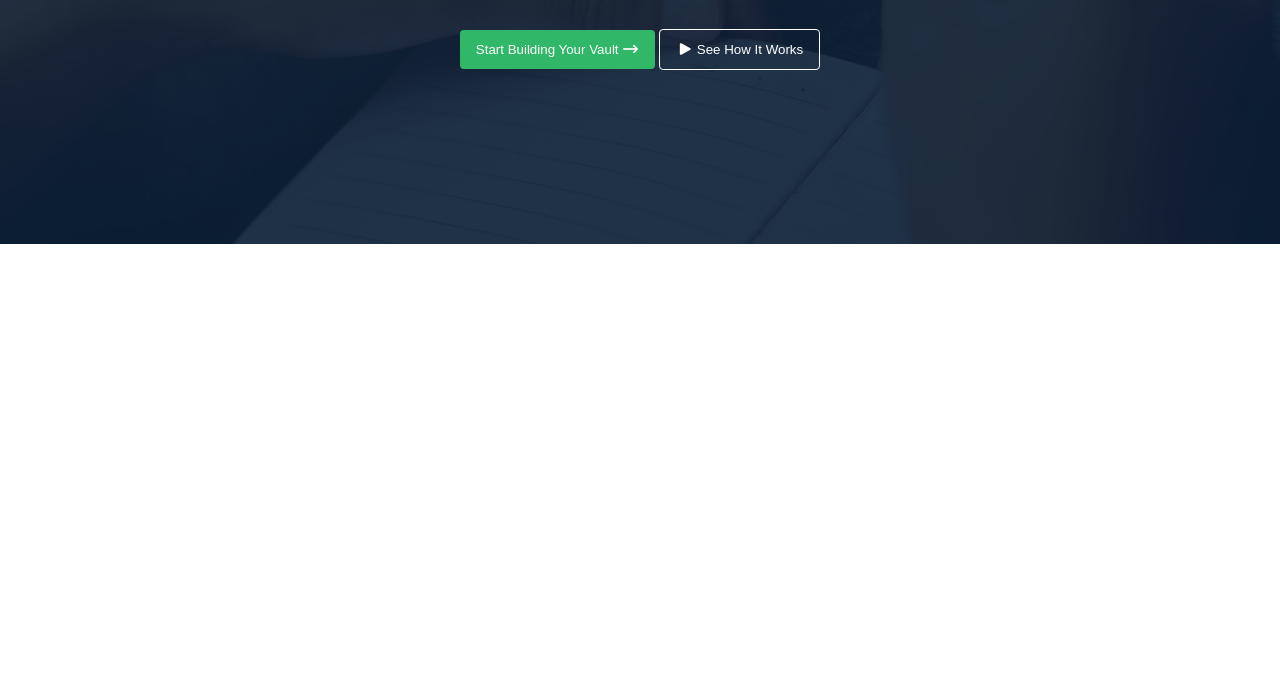
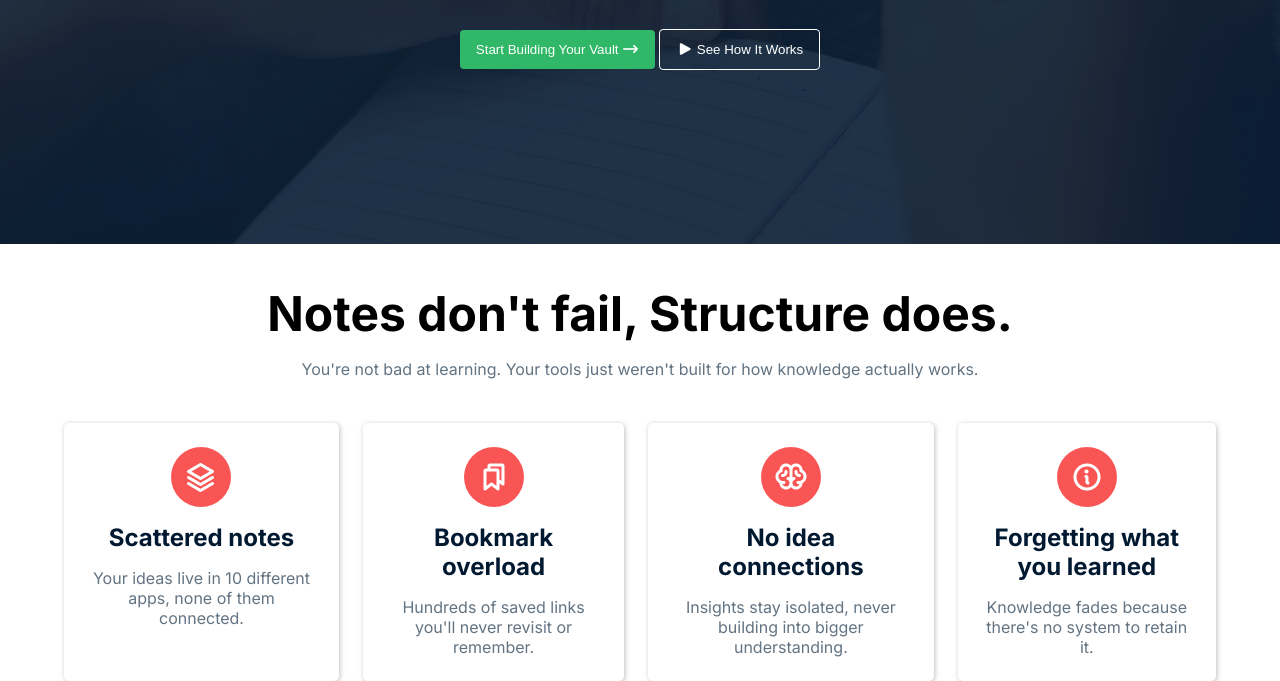
Before and after one commit to naimulislammehedi/knowledge_vault_ph-6, a plain HTML site: page index.html in a window 1280 px wide. Shown: the part 571-1252 px from the top of the page. Before the commit the page ends 815 px from the top, so only its background shows below. Drawn offline with Linux system fonts and the light colour scheme.

Commit message:
FEATURED: Notes don't fail, Structure does.

```diff
--- a/css/style.css
+++ b/css/style.css
@@ -152,3 +152,60 @@ body {
         margin-bottom: 30px;
     }
 }
+
+.features {
+    /* border: 1px solid red; */
+}
+
+.features-content {
+    text-align: center;
+    margin-top: 40px;
+}
+
+.features-content h2 {
+    font-size: 3rem;
+    margin-bottom: 1rem;
+}
+
+.features-content p {
+    color: #627382;
+    margin-bottom: 2.75rem;
+}
+
+.features-card-wrapper {
+    display: flex;
+    gap: 1.5rem;
+    justify-content: center;
+    align-items: stretch;
+}
+
+.features-card {
+    background-color: #fff;
+    box-shadow: 1px 1px 5px rgba(128, 128, 128, 0.493);
+    padding: 1.5rem;
+    text-align: center;
+    border-radius: 5px;
+    align-items: baseline;
+}
+
+.features-card-icon {
+    background-color: #F95555;
+    width: 60px;
+    height: 60px;
+    border-radius: 50%;
+    display: flex;
+    justify-content: center;
+    align-items: center;
+    margin: 0 auto 16px;
+}
+
+.features-card h2 {
+    font-size: 24px;
+    color: #001931;
+    margin-bottom: 16px;
+}
+
+.features-card p {
+    color: #627382;
+    font-size: 16px;
+}
--- a/index.html
+++ b/index.html
@@ -54,16 +54,53 @@
                 help you think clearly, connect ideas, and turn learning into long-term knowledge.</p>
 
             <div class="hero-buttons">
-                <button class="btn-primary">Start Building Your Vault <i class="fa-solid fa-arrow-right-long"></i></button>
+                <button class="btn-primary">Start Building Your Vault <i
+                        class="fa-solid fa-arrow-right-long"></i></button>
                 <button class="btn-secondary"> <i class="fa-solid fa-play"></i> See How It Works</button>
             </div>
         </div>
     </section>
 
     <!-- FEATURED: Notes don't fail, Structure does. -->
-     <section class="features container">
+    <section class="features container">
+        <div class="features-content">
+            <h2>Notes don't fail, Structure does.</h2>
+            <p>You're not bad at learning. Your tools just weren't built for how knowledge actually works.</p>
+        </div>
 
-     </section>
+        <div class="features-card-wrapper">
+            <div class="features-card">
+                <div class="features-card-icon">
+                    <img src="./assets/Vector.png" alt="">
+                </div>
+                <h2>Scattered notes</h2>
+                <p>Your ideas live in 10 different apps, none of them connected.</p>
+            </div>
+            <div class="features-card">
+                <div class="features-card-icon">
+                    <img src="./assets/Bookmarks.png" alt="">
+                </div>
+                <h2>Bookmark overload</h2>
+                <p>Hundreds of saved links you'll never revisit or remember.</p>
+            </div>
+            <div class="features-card">
+                <div class="features-card-icon">
+                    <img src="./assets/Brain.png" alt="">
+                </div>
+                <h2>No idea connections</h2>
+                <p>Insights stay isolated, never building into bigger understanding.</p>
+            </div>
+            <div class="features-card">
+                <div class="features-card-icon">
+                    <img src="./assets/Info.png" alt="">
+                </div>
+                <h2>Forgetting what
+                    you learned</h2>
+                <p>Knowledge fades because there's no system to retain it.</p>
+            </div>
+
+        </div>
+    </section>
 </body>
 
 </html>
```
